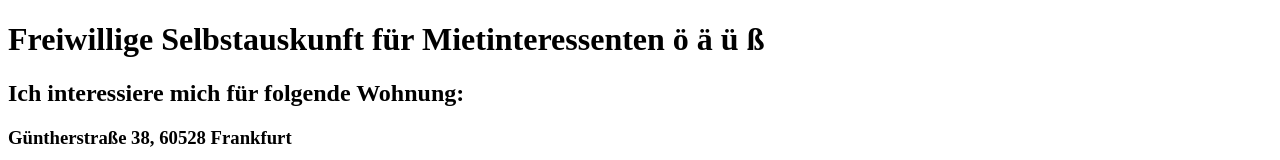
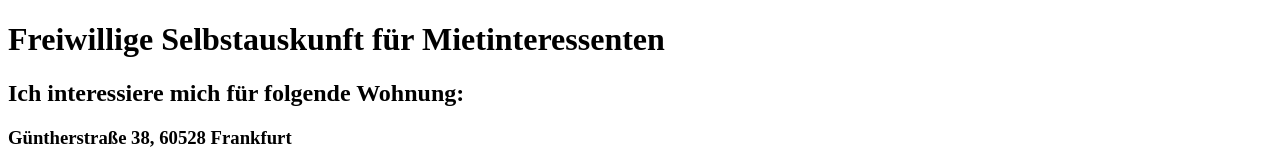
Before and after one commit to GuillePfarr/FormAppAsc, a plain HTML site: page doc.html in a window 1280 px wide. Shown: the top 160 px of the page. Drawn offline with Linux system fonts and the light colour scheme.

Commit message:
Version definitiva para inmo

```diff
--- a/doc.html
+++ b/doc.html
@@ -16,9 +16,9 @@
 </head>
 
 <body>
-
+ <!-- ö  ä  ü  ß -->
 <div class="formul">
-    <h1>Freiwillige Selbstauskunft für Mietinteressenten    ö  ä  ü  ß</h1>
+    <h1>Freiwillige Selbstauskunft für Mietinteressenten   </h1>
     <h2>Ich interessiere mich für folgende Wohnung:</h2>
     <h3>Güntherstraße 38, 60528 Frankfurt</h3>
     <p>Ich bin davon unterrichtet, dass der Vermieter den Abschluss eines Mietvertrages unter anderem davon abhängig
```
